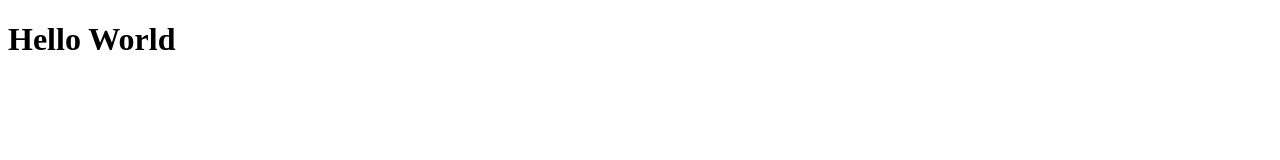
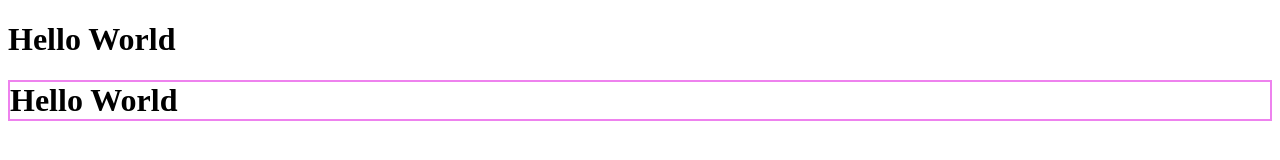
Before and after one commit to arrowl-1576705/arrowl-1576705.github.io, a plain HTML site: page index.html in a window 1280 px wide. Drawn offline with Linux system fonts and the light colour scheme.

Commit message:
Update index.html

```diff
--- a/index.html
+++ b/index.html
@@ -6,4 +6,5 @@
     <body>
         <h1>Hello World</h1>
     </body>
+        <h1 style="border:2px solid Violet;">Hello World</h1>
 </html>
```
